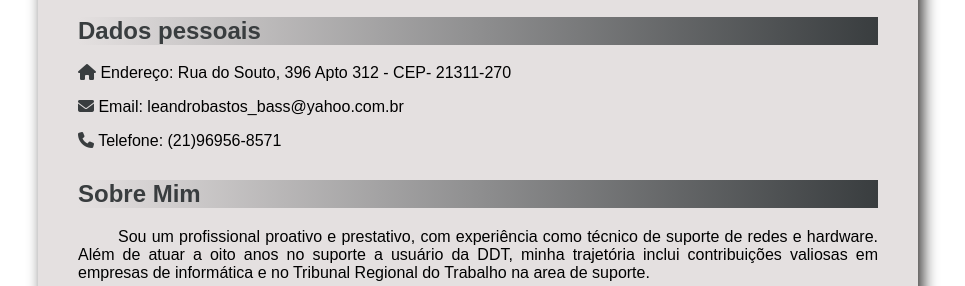
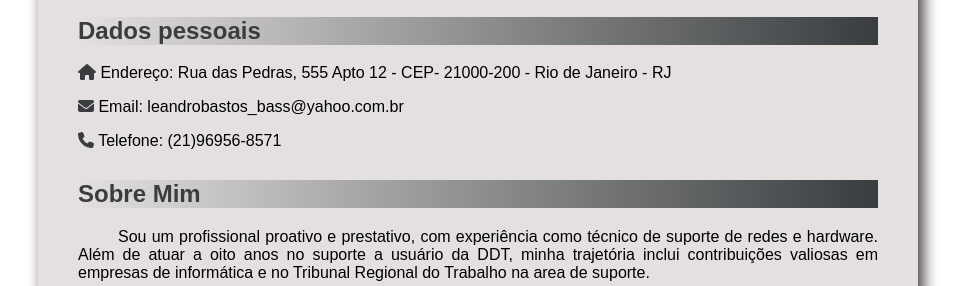
Before and after one commit to LeandroNBastos/site, a plain HTML site: page index.html in a window 1280 px wide. Shown: the part 514-800 px from the top of the page, without its empty margins (162-1127 px from the left). Drawn offline with Linux system fonts and the light colour scheme.

Commit message:
Modifiquei o endereço

```diff
--- a/index.html
+++ b/index.html
@@ -18,7 +18,7 @@
             </div>
         </div>
         <div class="cabecalho"><h2>Dados pessoais</h2></div>
-        <p><i class="fas fa-house" style="color: #393d3f;"></i> Endereço: Rua do Souto, 396 Apto 312 - CEP- 21311-270</p>
+        <p><i class="fas fa-house" style="color: #393d3f;"></i> Endereço: Rua das Pedras, 555 Apto 12 - CEP- 21000-200 - Rio de Janeiro - RJ</p>
         <p><i class="fas fa-envelope" style="color: #393d3f;"></i> Email: leandrobastos_bass@yahoo.com.br</p>
         <p><i class="fas fa-phone" style="color: #393d3f;"></i> Telefone: (21)96956-8571</p>
         <div class="sobre">
```
